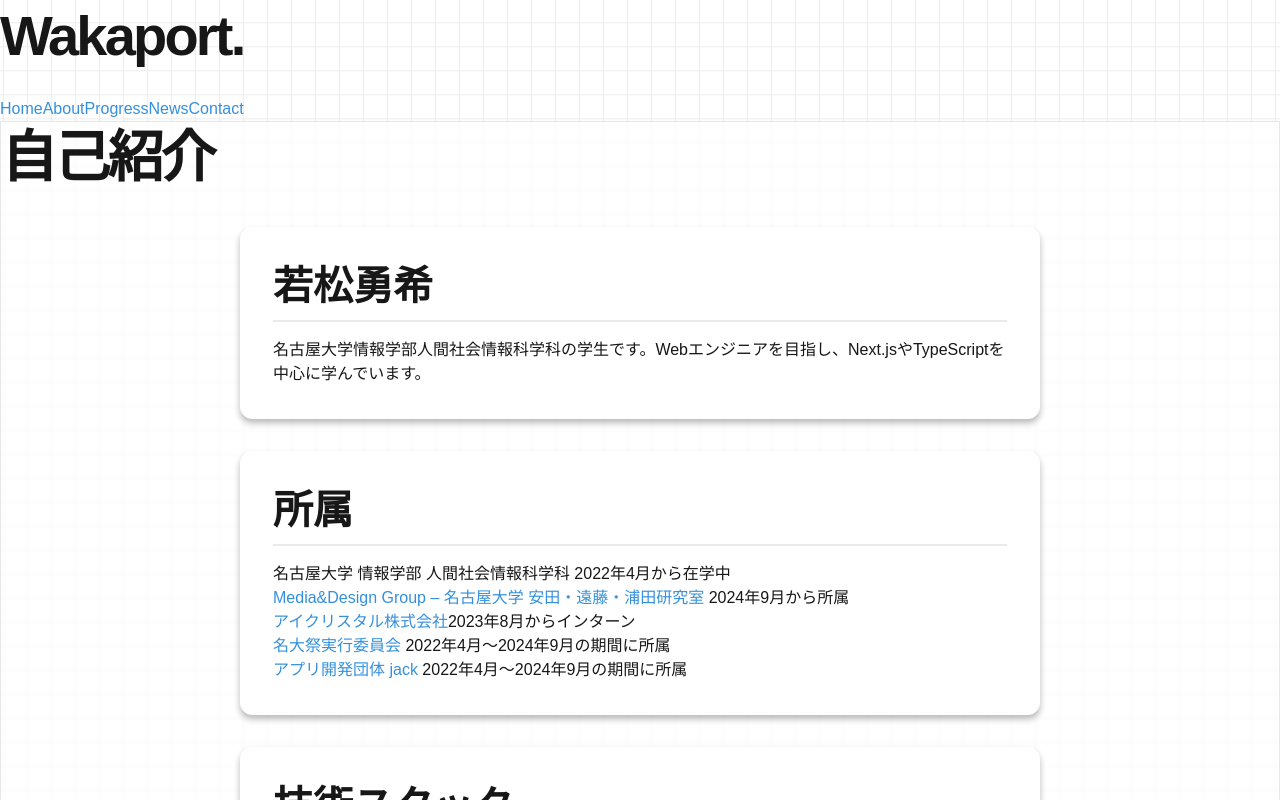
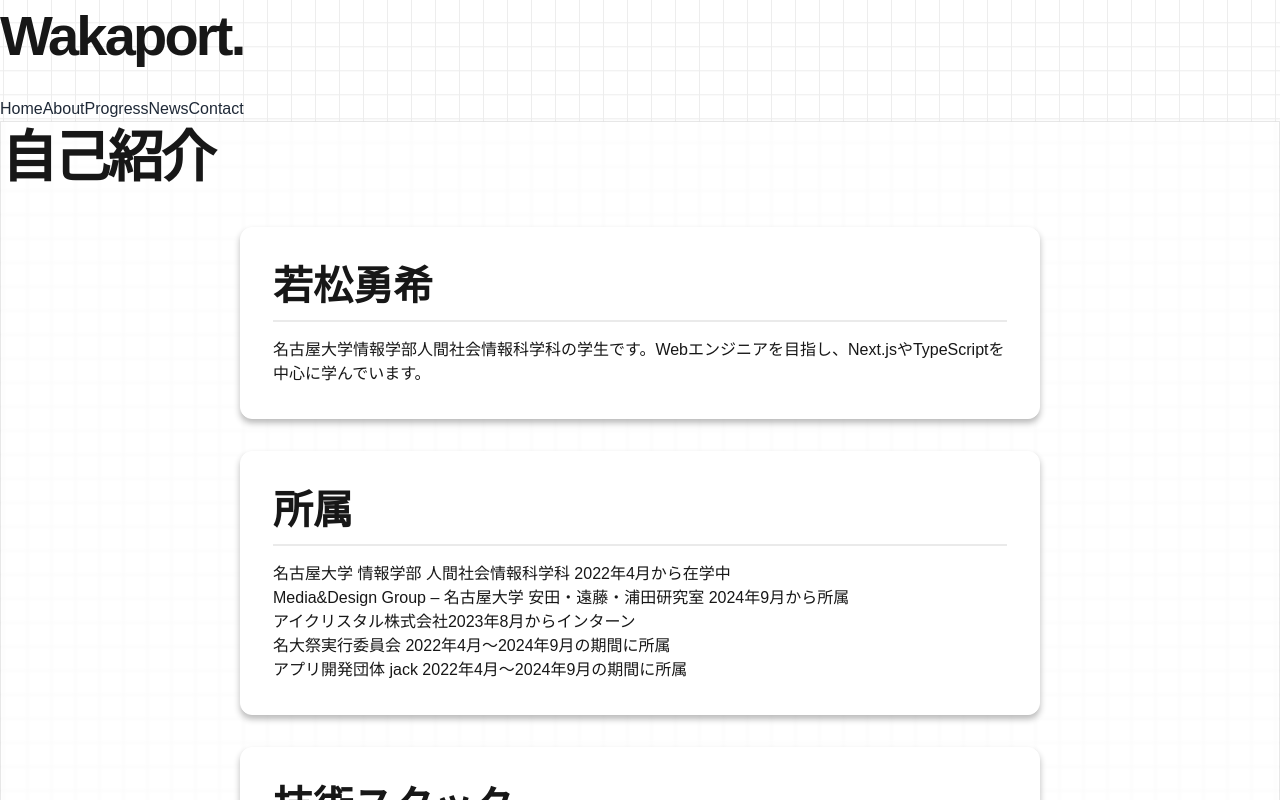
Before and after one commit to waka320/wakaport, a Next.js app in the folder wakanext/: page /about in a window 1280 px wide. Shown: the top 800 px of the page. Built offline with nearby package versions, Linux system fonts and the light colour scheme.

Commit message:
changed header

```diff
--- a/wakanext/src/components/Header.tsx
+++ b/wakanext/src/components/Header.tsx
@@ -10,11 +10,11 @@ export default function Header() {
       </div>
 
       <nav className="flex space-x-4">
-        <Link href="/" className="text-gray-800 hover:text-blue-600">Home</Link>
-        <Link href="/about" className="text-gray-800 hover:text-blue-600">About</Link>
-        <Link href="/progress" className="text-gray-800 hover:text-blue-600">Progress</Link>
-        <Link href="/news" className="text-gray-800 hover:text-blue-600">News</Link>
-        <Link href="/contact" className="text-gray-800 hover:text-blue-600">Contact</Link>
+        <Link href="/" className="link">Home</Link>
+        <Link href="/about" className="link">About</Link>
+        <Link href="/progress" className="link">Progress</Link>
+        <Link href="/news" className="link">News</Link>
+        <Link href="/contact" className="link">Contact</Link>
       </nav>
     </header>
   )
--- a/wakanext/src/components/home/ThemeSwitcher.tsx
+++ b/wakanext/src/components/home/ThemeSwitcher.tsx
@@ -5,10 +5,8 @@ export function ThemeSwitcher() {
   const [theme, setTheme] = useState('light');
 
   useEffect(() => {
-    // html要素にクラスを追加
     document.documentElement.className = `${theme}-theme`;
 
-    // グリッド背景を含む要素にもクラスを追加
     const gridBackground = document.querySelector('.grid-background');
     if (gridBackground) {
       gridBackground.className = `grid-background ${theme}-theme`;
--- a/wakanext/src/styles/themes/_dark-theme.scss
+++ b/wakanext/src/styles/themes/_dark-theme.scss
@@ -4,7 +4,7 @@
         --foreground: #ededed;
         --primary: #2c3e50;
         --secondary: #34495e;
-        --accent: #e74c3c;
+        --accent: #fc923c;
 
         --border-color: rgba(255, 255, 255, 0.1);
         --shadow-color: rgba(255, 255, 255, 0.2);
@@ -15,4 +15,14 @@
     --background: #0a0a0a;
     --foreground: #ededed;
     --text-color: #f0f0f0;
+
+    .link {
+        color: var(--text-color);
+        transition: color 0.3s ease;
+
+        &:hover {
+            color:var(--accent);
+        }
+
+    }
 }
--- a/wakanext/src/styles/themes/_light-theme.scss
+++ b/wakanext/src/styles/themes/_light-theme.scss
@@ -3,7 +3,7 @@
     --foreground: #171717;
     --primary: #3490dc;
     --secondary: #6574cd;
-    --accent: #f66d9b;
+    --accent: #fc923c;
 
     --border-color: rgba(0, 0, 0, 0.1);
     --shadow-color: rgba(0, 0, 0, 0.2);
@@ -16,8 +16,8 @@ body {
     background-color: var(--background);
     color: var(--foreground);
 
-    a {
-        color: var(--primary);
+    .link {
+        color: #1f2937;
         transition: color 0.3s ease;
 
         &:hover {
```
